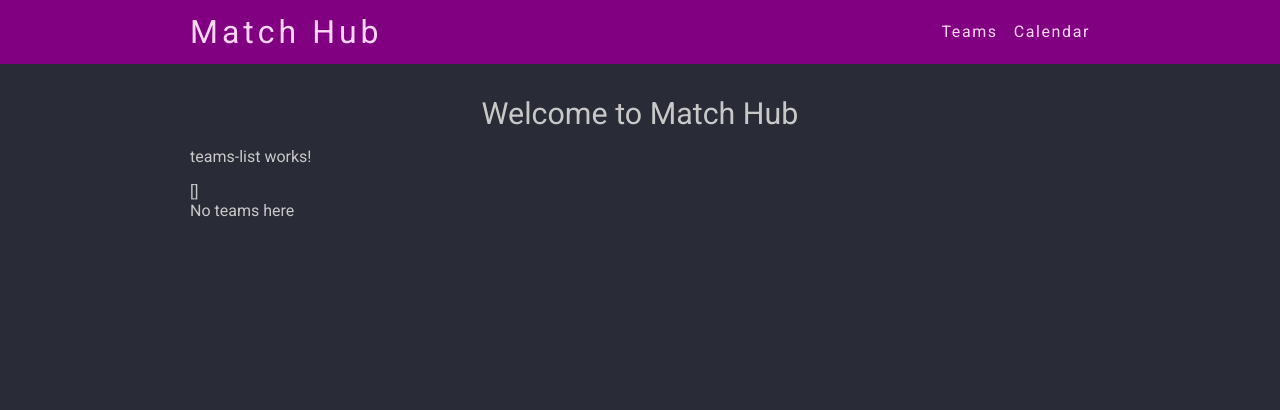
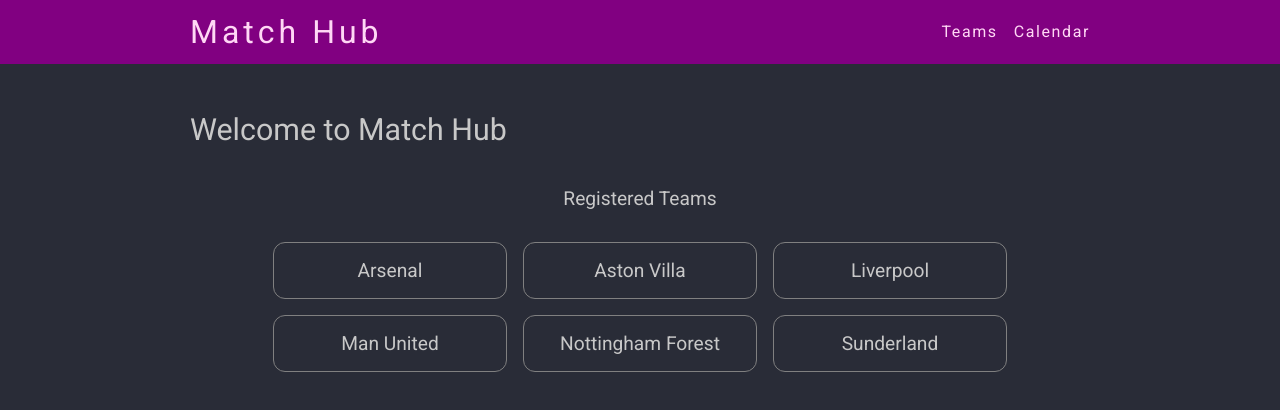
Before and after one commit to mcdona22/match-hub, an Angular app in the folder apps/match-hub-ui/: page / in a window 1280 px wide. Shown: the top 410 px of the page. Built offline with nearby package versions, Linux system fonts and the light colour scheme.

Commit message:
created the front page and its routing

```diff
--- a/apps/match-hub-ui/src/app/app.routes.ts
+++ b/apps/match-hub-ui/src/app/app.routes.ts
@@ -1,7 +1,8 @@
 import { Routes } from '@angular/router';
-import {Home} from './features/home/home';
+import { Home } from './features/home/home';
+import { Teams } from './features/teams/presentation/teams/teams';
 
 export const routes: Routes = [
   { path: '', component: Home },
-
+  { path: 'teams', component: Teams },
 ];
--- a/apps/match-hub-ui/src/app/features/home/home.html
+++ b/apps/match-hub-ui/src/app/features/home/home.html
@@ -4,7 +4,7 @@
   </div>
 
   <div class="team-list">
-    <app-teams-list [teams]="[]"></app-teams-list>
+    <app-teams-list [teams]="teams()"></app-teams-list>
   </div>
 
 
--- a/apps/match-hub-ui/src/app/features/home/home.scss
+++ b/apps/match-hub-ui/src/app/features/home/home.scss
@@ -1,4 +1,4 @@
 .page-title {
-  text-align: center;
+  //text-align: center;
   font-size: 1.9rem;
 }
--- a/apps/match-hub-ui/src/app/features/home/home.ts
+++ b/apps/match-hub-ui/src/app/features/home/home.ts
@@ -1,4 +1,4 @@
-import { Component } from '@angular/core';
+import { Component, signal } from '@angular/core';
 import { TeamsList } from '../teams/presentation/teams-list/teams-list';
 
 @Component({
@@ -7,4 +7,15 @@
   templateUrl: './home.html',
   styleUrl: './home.scss',
 })
-export class Home {}
+export class Home {
+  teams = signal(
+    [
+      { id: '1', name: 'Nottingham Forest' },
+      { id: '2', name: 'Man United' },
+      { id: '3', name: 'Sunderland' },
+      { id: '4', name: 'Aston Villa' },
+      { id: '5', name: 'Arsenal' },
+      { id: '6', name: 'Liverpool' },
+    ].sort((a, b) => (a.name > b.name ? 1 : -1)),
+  );
+}
--- a/apps/match-hub-ui/src/app/features/teams/presentation/teams-list/teams-list.html
+++ b/apps/match-hub-ui/src/app/features/teams/presentation/teams-list/teams-list.html
@@ -1,8 +1,11 @@
-<p>teams-list works!</p>
+<div class="section-title">Registered Teams</div>
+<div class="team-list data-team-list">
+  @for (team of teams(); track team?.id) {
+    <div class="team">
+      {{ team.name }}
 
-
-<div class="data-team-list">
-  {{ teams() | json }}
+    </div>
+  }
 </div>
 
 @if (teams().length == 0) {
--- a/apps/match-hub-ui/src/app/features/teams/presentation/teams-list/teams-list.scss
+++ b/apps/match-hub-ui/src/app/features/teams/presentation/teams-list/teams-list.scss
@@ -0,0 +1,28 @@
+.section-title {
+  font-size: 1.2rem;
+  padding: 1.5rem 0;
+  margin: 0 auto;
+  text-align: center;
+}
+
+.team-list {
+  display: flex;
+  flex-wrap: wrap;
+  gap: 1rem;
+  justify-content: center;
+  //border: 1px white solid;
+  padding: 0.5rem;
+  border-radius: 10px;
+
+}
+
+.team {
+  padding: 1rem;
+  border: 1px solid grey;
+  width: 200px;
+  border-radius: 12px;
+  text-align: center;
+  font-size: 1.2rem;
+
+
+}
--- a/apps/match-hub-ui/src/styles.scss
+++ b/apps/match-hub-ui/src/styles.scss
@@ -1,4 +1,5 @@
 @use 'styles/custom-theme-vars' as vars;
+@use 'styles/page-elements';
 @import "../node_modules/@angular/material/prebuilt-themes/magenta-violet.css";
 
 :root {
--- /dev/null
+++ b/apps/match-hub-ui/src/styles/_page-elements.scss
@@ -0,0 +1,4 @@
+.page-title {
+  font-size: 1.8rem;
+  padding: 1rem 0;
+}
```
Also changed, not shown: 1 other file (tests, documents, lock files or other folders).
